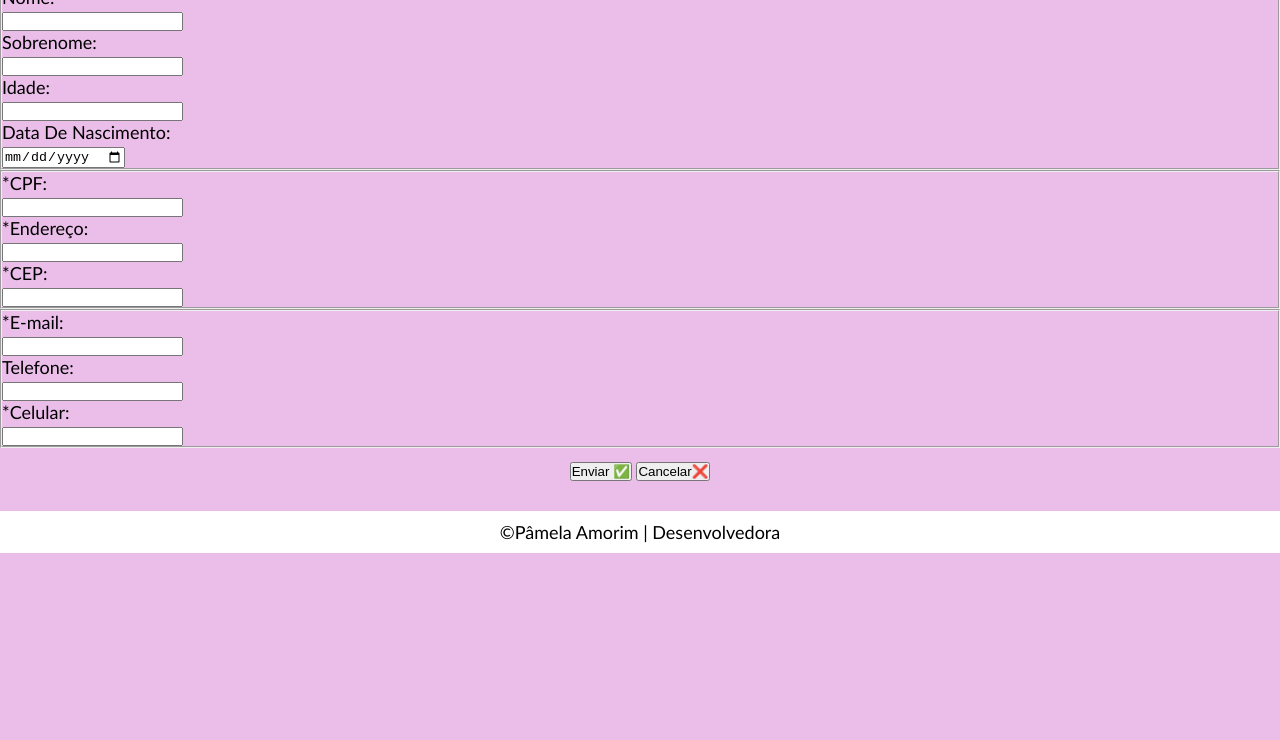
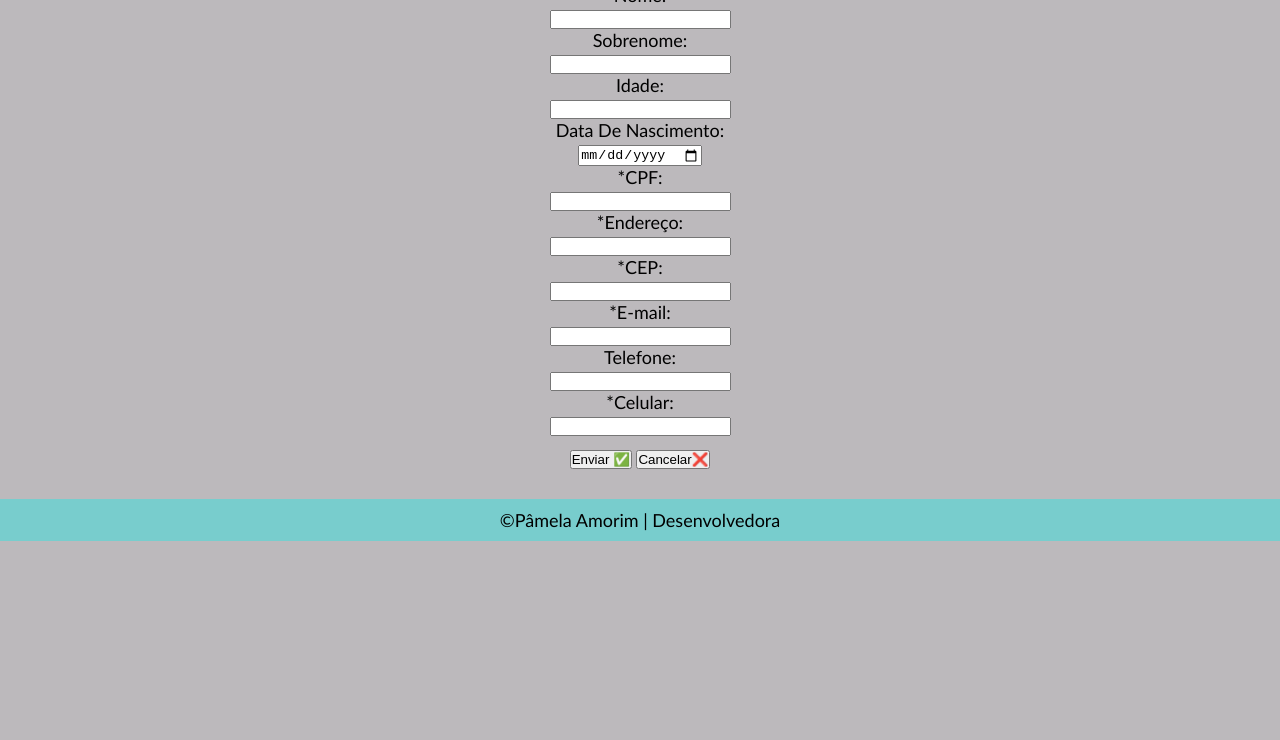
Before and after one commit to Pamelaamo/form, a plain HTML site: page index.html in a window 1280 px wide. Shown: the part 60-800 px from the top of the page. Drawn offline with Linux system fonts and the light colour scheme.

Commit message:
add live server e alterando estilo

```diff
--- a/estilo.css
+++ b/estilo.css
@@ -5,14 +5,31 @@
 }
 
 body {
-    background-color: rgba(207, 93, 203, 0.397);
+    background-color: rgba(121, 115, 121, 0.493);
     font-family: 'Trebuchet MS', 'Lucida Sans Unicode', 'Lucida Grande', 'Lucida Sans', Arial, sans-serif;
     font-size: 18px;
+}
+
+main {
+    text-align: center;
+}
+
+#fiel1 {
+    display: contents;
+}
+
+#fiel2 {
+    display: contents;
+}
+
+#fiel3 {
+    display: contents;
 }
 
 h1 {
     text-align: center;
     font-family: 'Gill Sans', 'Gill Sans MT', Calibri, 'Trebuchet MS', sans-serif;
+    background-color: rgb(120, 205, 205);
 }
 
 #botao {
@@ -26,7 +43,7 @@ footer {
     text-align: center;
     position: relative;
     top: 40px;
-    background-color: white;
+    background-color: rgb(120, 205, 205);
     padding: 10px;
     font-family: 'Trebuchet MS', 'Lucida Sans Unicode', 'Lucida Grande', 'Lucida Sans', Arial, sans-serif;
 }
--- a/index.html
+++ b/index.html
@@ -12,7 +12,7 @@
         <h1>CADASTRO ÚNICO</h1>
 
         <form action="">
-            <fieldset>
+            <fieldset id="fiel1">
                 <label for="nome">Nome:</label><br>
                 <input type="text" name="nome" id="nome"><br>
 
@@ -26,7 +26,7 @@
                 <input type="date" name="datanasci" id="datanasci"><br>
             </fieldset>
 
-            <fieldset>
+            <fieldset id="fiel2">
                 <label for="cpf">*CPF:</label><br>
                 <input type="text" name="cpf" id="cpf"><br>
 
@@ -37,7 +37,7 @@
                 <input type="text" name="cep" id="cep"><br>
             </fieldset>
 
-            <fieldset>
+            <fieldset id="fiel3">
                 <label for="email">*E-mail:</label><br>
                 <input type="email" name="email" id="email"><br>
 
```
